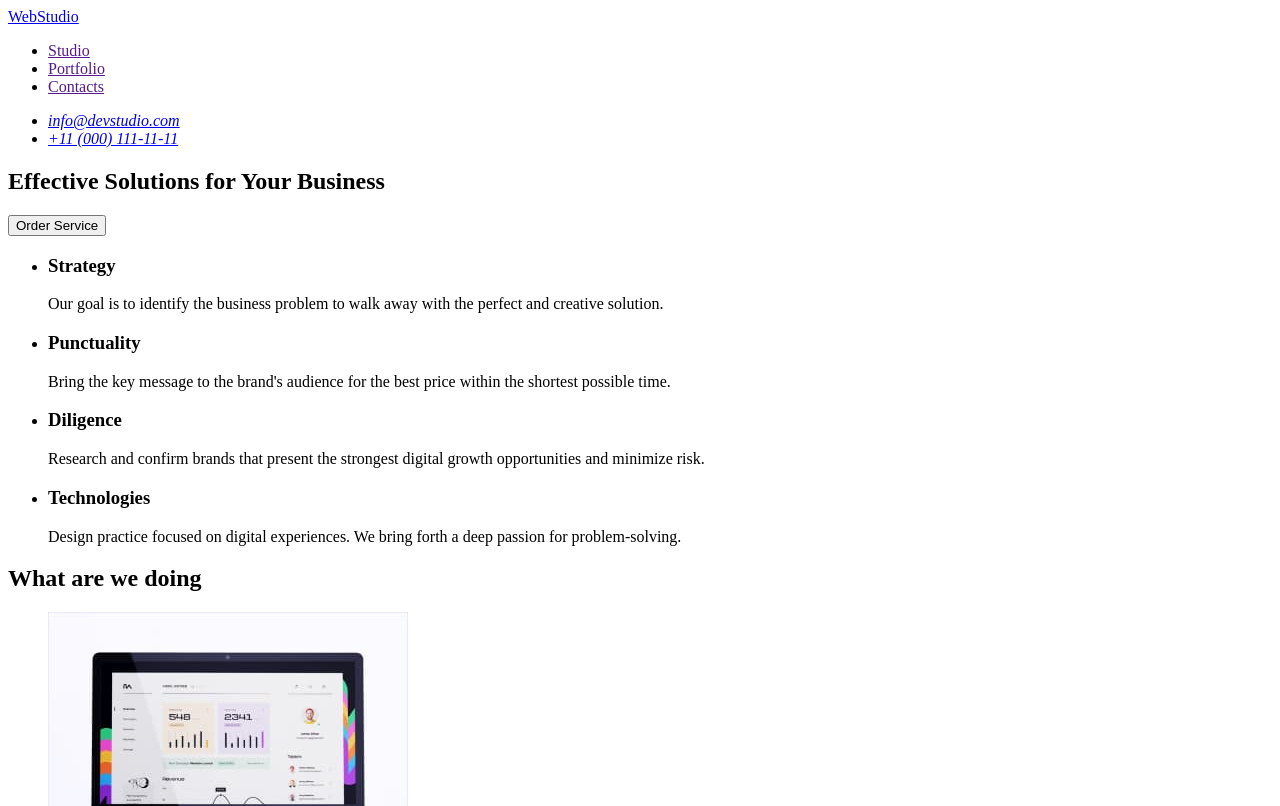
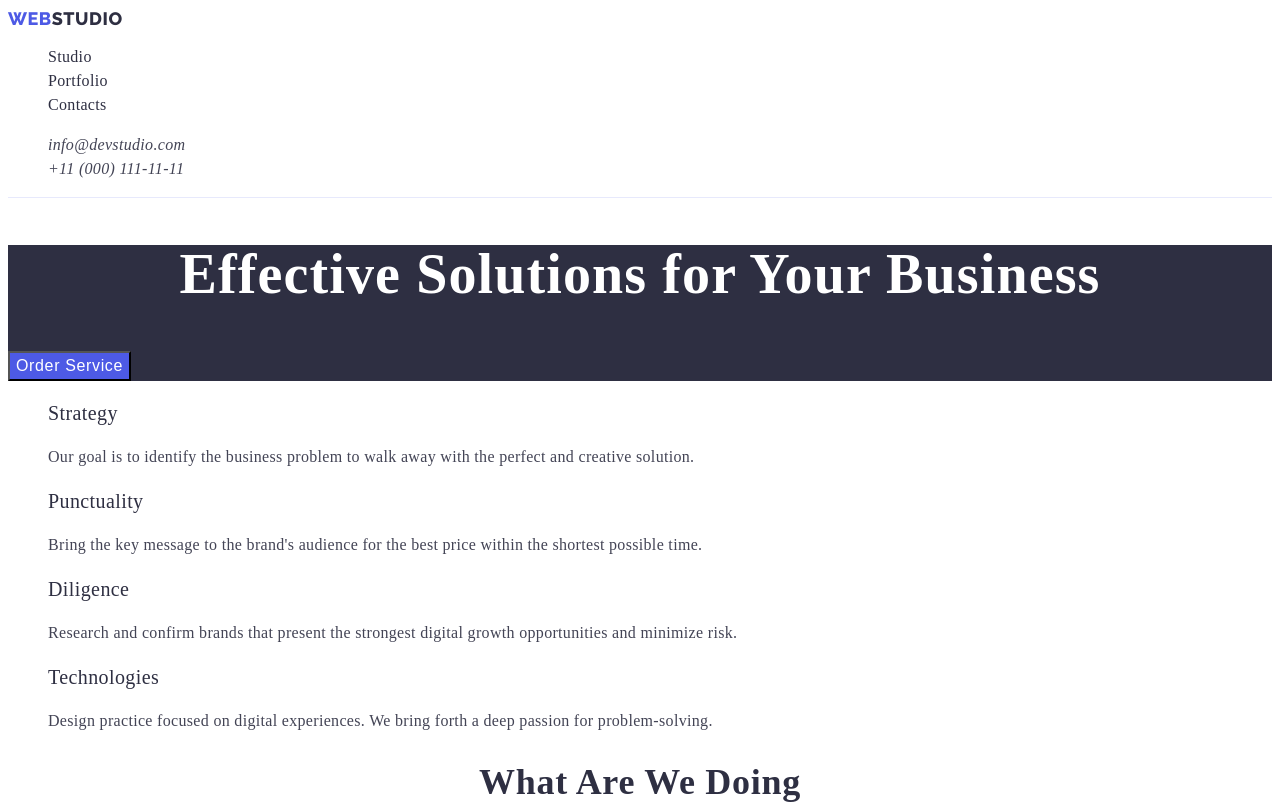
Before and after one commit to Nastia3006/goit-markup-hw-01, a plain HTML site: page index.html in a window 1280 px wide. Shown: the top 806 px of the page. Drawn offline with Linux system fonts and the light colour scheme.

Commit message:
index.html

```diff
--- /dev/null
+++ b/css/styles.css
@@ -0,0 +1,181 @@
+
+:root {
+  --primary-font: Roboto;
+  --secondary-font: Raleway;
+  --iris: #4d5ae5;
+  --ocean: #404bbf;
+  --navy-blue: #2e2f42;
+  --green: #31d0aa;
+  --slate: #434455;
+  --light-slate: #8e8f99;
+  --cornflower: #e7e9fc;
+  --cloud: #f4f4fd;
+  --navy-blue-modal: #2e2f42;
+  --grey: #2e2f42;
+  --white: #ffffff;
+  --dairy: #fcfcfc;
+  --main-txt-cl: #2E2F42;
+}
+/*Header*/
+body {
+  font-family: var(--main-font);
+  font-style: normal;
+  color: var(--main-txt-cl);
+
+}
+.page-header {
+  background-color: var(--white);
+  border-bottom: 1px solid var(--cornflower);
+}
+
+.logo-link {
+  color: var(--iris);
+  font-family: var(--secondary-font);
+font-weight: 800;
+font-size: 18px;
+line-height: 1.17;
+display: flex;
+align-items: center;
+letter-spacing: 0.03em;
+text-transform: uppercase;
+text-decoration: none;
+
+}
+.logo-dark {
+  color: var(--navy-blue);
+}
+
+.link {
+
+  color: var(--navy-blue);
+  font-weight: 500;
+font-size: 16px;
+line-height: 1.50;
+letter-spacing: 0.02em;
+text-decoration: none;
+
+}
+
+.link:hover {
+  color: var(--ocean);
+}
+.link-contacts:hover,
+.link-contacts:focus {
+  color: var(--ocean);
+}
+.list{
+  list-style-type:none;
+}
+.link-cnt{
+
+  font-weight: 400;
+  font-size: 16px;
+  line-height: 1.50;
+  color: var(--slate);
+  letter-spacing: 0.02em;
+  text-decoration: none;
+
+}
+.email:hover {
+  color: var(--ocean);
+}
+
+
+.logo-light {
+  color: var(--cloud);
+}
+/*Section1*/
+.hero-image {
+  background-color: var(--grey);
+
+}
+.hero-txt{
+  font-weight: 700;
+font-size: 56px;
+line-height: 1.07;
+color: var(--white);
+text-align: center;
+letter-spacing: 0.02em;
+
+}
+.button-txt {
+  cursor: pointer;
+  font-weight: 500;
+font-size: 16px;
+line-height: 1.50;
+display: flex;
+align-items: center;
+letter-spacing: 0.04em;
+color: var(--white);
+background-color: var(--iris);
+
+}
+.button-txt:hover{
+  background-color: var(--ocean);
+}
+
+
+/*Section2*/
+.title{
+  font-weight: 500;
+font-size: 20px;
+line-height: 1.20;
+letter-spacing: 0.02em;
+
+}
+.title-txt{
+  font-weight: 400;
+font-size: 16px;
+line-height: 1.50;
+letter-spacing: 0.02em;
+color: var(--slate);
+}
+/*Section3*/
+.work{
+  font-weight: 700;
+font-size: 36px;
+line-height: 1.11;
+text-align: center;
+letter-spacing: 0.02em;
+text-transform: capitalize;
+}
+/*Section4*/
+.team{
+  background-color: var(--cloud);
+}
+.card{
+ background-color: var(--white);
+
+ box-shadow: 0px 1px 6px rgba(46, 47, 66, 0.08), 0px 1px 1px rgba(46, 47, 66, 0.16), 0px 2px 1px rgba(46, 47, 66, 0.08);
+ border-radius: 0px 0px 4px 4px;
+ }
+/*Footer*/
+footer {
+  background-color: var(--navy-blue);
+
+}
+.footer-txt{
+  font-size: 16px;
+line-height: 1.50;
+
+letter-spacing: 0.02em;
+color: var(--cloud);
+}
+
+/*Portfolio*/
+
+.filter-btn{
+  color: var(--iris);
+  background-color: var(--cloud);
+  border-radius: 4px;
+font-weight: 500;
+font-size: 16px;
+line-height: 1.50;
+display: flex;
+align-items: center;
+text-align: center;
+letter-spacing: 0.04em;}
+.filter-btn:hover{
+  background-color: var(--ocean);
+  color: var(--white)
+}
--- a/index.html
+++ b/index.html
@@ -4,24 +4,37 @@
     <meta charset="UTF-8" />
     <meta http-equiv="X-UA-Compatible" content="IE=edge" />
     <meta name="viewport" content="width=device-width, initial-scale=1.0" />
-    <title>Document</title>
+    <title>WebStudio</title>
+    <link rel="preconnect" href="https://fonts.googleapis.com" />
+    <link rel="preconnect" href="https://fonts.gstatic.com" crossorigin />
+    <link
+      href="https://fonts.googleapis.com/css2?family=Raleway:wght@800&family=Roboto:wght@400;500;700&display=swap"
+      rel="stylesheet"
+    />
+    <link rel="stylesheet" href="./css/styles.css" />
   </head>
   <body>
     <!--Header section-->
-    <header>
+    <header class="page-header">
       <nav>
-        <a href="./index.html">WebStudio</a>
-        <ul>
-          <li><a href="">Studio</a></li>
-          <li><a href="">Portfolio</a></li>
-          <li><a href="">Contacts</a></li>
+        <a class="logo-link" href="./index.html"
+          >Web<span class="logo-dark">Studio</span></a
+        >
+        <ul class="list">
+          <li><a class="link" href="./index.html">Studio</a></li>
+          <li><a class="link" href="./portfolio.html">Portfolio</a></li>
+          <li><a class="link link-contacts" href="">Contacts</a></li>
         </ul>
       </nav>
       <address>
-        <ul>
-          <li><a href="mailto:info@devstudio.com">info@devstudio.com</a></li>
+        <ul class="list">
+          <li>
+            <a class="link-cnt email" href="mailto:info@devstudio.com"
+              >info@devstudio.com</a
+            >
+          </li>
 
-          <li><a href="tel:+110001111111">+11 (000) 111-11-11</a></li>
+          <li><a class="link-cnt" href="tel:+110001111111">+11 (000) 111-11-11</a></li>
         </ul>
       </address>
     </header>
@@ -29,40 +42,40 @@
     <main>
       <!--Section1-->
 
-      <section>
-        <h1>Effective Solutions for Your Business</h1>
-        <button type="button">Order Service</button>
+      <section class="hero-image">
+        <h1 class="hero-txt">Effective Solutions for Your Business</h1>
+        <button class="button-txt" type="button">Order Service</button>
       </section>
 
       <!--Section2-->
       <section>
         <h2 hidden>Заголовок</h2>
-        <ul>
+        <ul class="list">
           <li>
-            <h3>Strategy</h3>
-            <p>
+            <h3 class="title">Strategy</h3>
+            <p class="title-txt">
               Our goal is to identify the business problem to walk away with the
               perfect and creative solution.
             </p>
           </li>
 
           <li>
-            <h3>Punctuality</h3>
-            <p>
+            <h3 class="title">Punctuality</h3>
+            <p class="title-txt">
               Bring the key message to the brand's audience for the best price
               within the shortest possible time.
             </p>
           </li>
           <li>
-            <h3>Diligence</h3>
-            <p>
+            <h3 class="title">Diligence</h3>
+            <p class="title-txt">
               Research and confirm brands that present the strongest digital
               growth opportunities and minimize risk.
             </p>
           </li>
           <li>
-            <h3>Technologies</h3>
-            <p>
+            <h3 class="title">Technologies</h3>
+            <p class="title-txt">
               Design practice focused on digital experiences. We bring forth a
               deep passion for problem-solving.
             </p>
@@ -72,9 +85,9 @@
 
       <!--Section3-->
       <section>
-        <h2>What are we doing</h2>
-        <ul>
-          <li>
+        <h2 class="work">What are we doing</h2>
+        <ul class="list">
+          <li >
             <img
               src="./images/MCimage1.jpg"
               alt="img1"
@@ -101,43 +114,43 @@
         </ul>
       </section>
       <!--Section4-->
-      <section>
-        <h2>Our Team</h2>
-        <ul>
-          <li>
+      <section class="team">
+        <h2 class="work">Our Team</h2>
+        <ul class="list">
+          <li class="card">
             <img
               src="./images/imgMark.jpg"
               alt="Mark"
               width="264"
               height="260"
             />
-            <h3>Mark Guerrero</h3>
-            <p>Product Designer</p>
+            <h3 class="title">Mark Guerrero</h3>
+            <p class="title-txt">Product Designer</p>
           </li>
-          <li>
+          <li class="card">
             <img src="./images/imgTom.jpg" alt="Tom" width="264" height="260" />
-            <h3>Tom Ford</h3>
-            <p>Frontend Developer</p>
+            <h3 class="title">Tom Ford</h3>
+            <p class="title-txt">Frontend Developer</p>
           </li>
-          <li>
+          <li class="card">
             <img
               src="./images/imgCamila.jpg"
               alt="Camila"
               width="264"
               height="260"
             />
-            <h3>Camila Garcia</h3>
-            <p>Marketing</p>
+            <h3 class="title">Camila Garcia</h3>
+            <p class="title-txt">Marketing</p>
           </li>
-          <li>
+          <li class="card">
             <img
               src="./images/imgDaniel.jpg"
               alt="Daniel"
               width="264"
               height="260"
             />
-            <h3>Daniel Wilson</h3>
-            <p>UI Designer</p>
+            <h3 class="title">Daniel Wilson</h3>
+            <p class="title-txt">UI Designer</p>
           </li>
         </ul>
       </section>
@@ -145,8 +158,10 @@
 
     <!--Footer-->
     <footer>
-      <a href="./index.html">WebStudio</a>
-      <p>
+      <a class="logo-link" href="./index.html"
+        >Web<span class="logo-light">Studio</span></a
+      >
+      <p class="footer-txt">
         Increase the flow of customers and sales for your business with digital
         marketing & growth solutions.
       </p>
```
Also changed, not shown: portfolio.html (added, +121 -0 lines), .prettierrc.json (renamed from images/.prettierrc.json), images/img-p-1.jpg (added), images/img-p-2.jpg (added), images/img-p-3.jpg (added), images/img-p-4.jpg (added), images/img-p-5.jpg (added), images/img-p-6.jpg (added), images/img-p-7.jpg (added), images/img-p-8.jpg (added), images/img-p-9.jpg (added).
